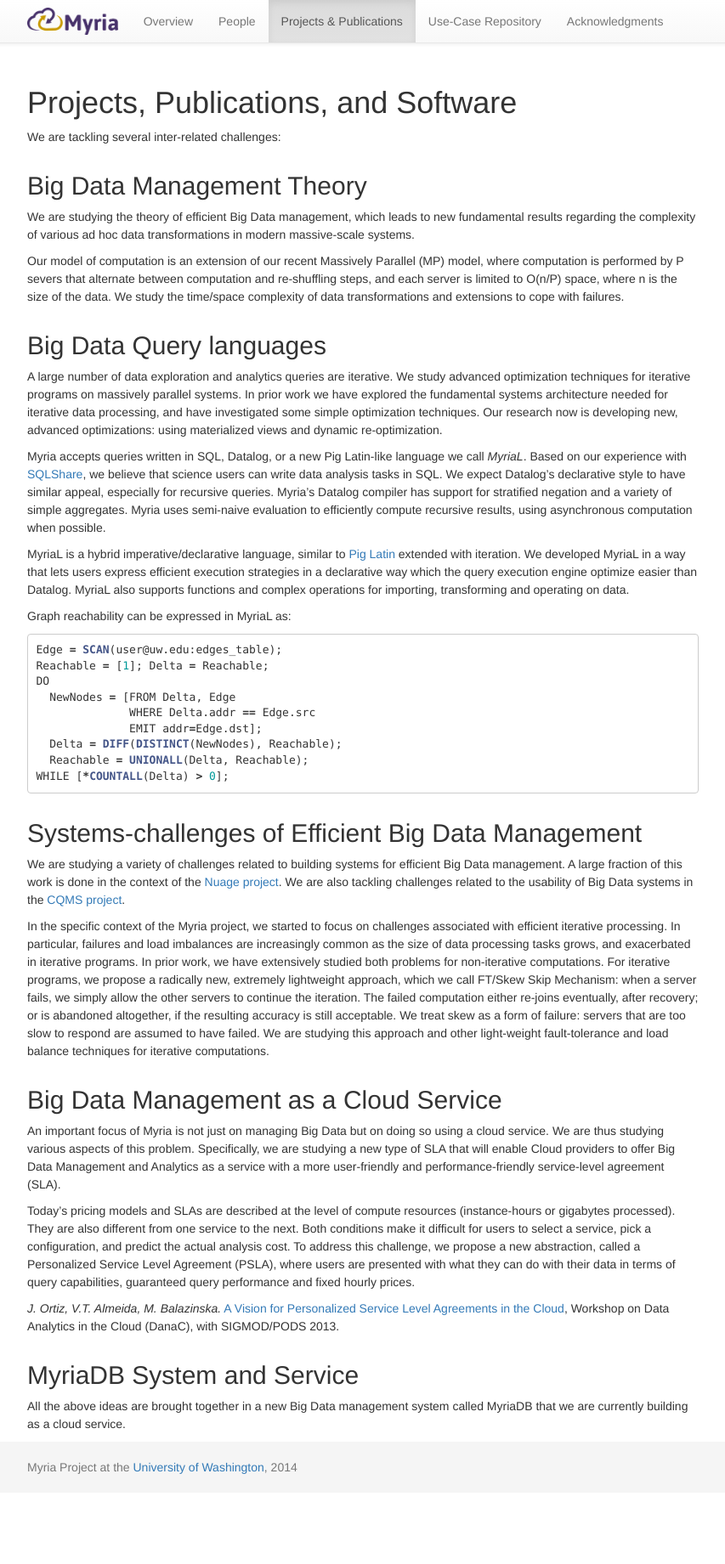
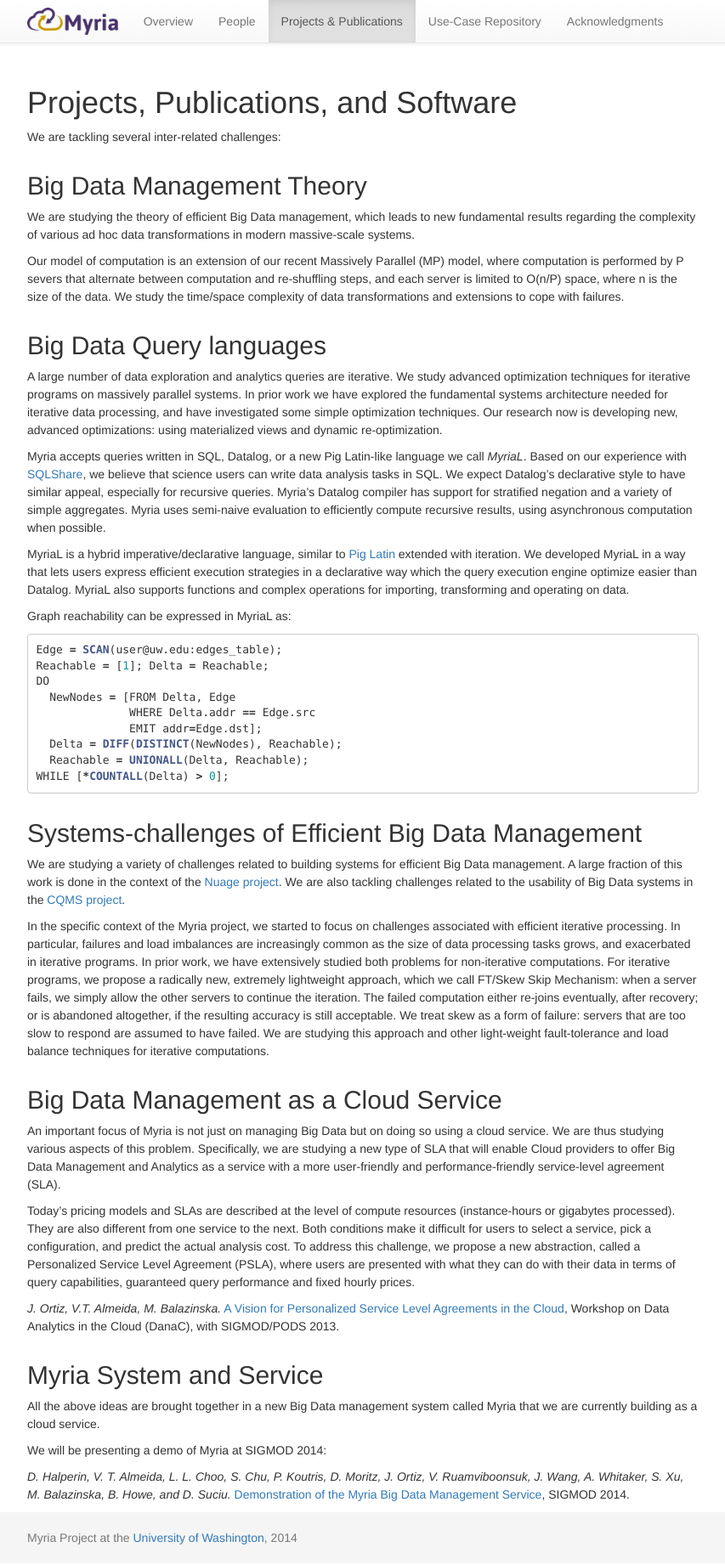
Before and after one commit to uwescience/myria-website, a Jekyll site: the page built from projects.markdown, in a window 1280 px wide. Shown: the whole page at 85% size, without its empty margins (213-1066 px from the left). Built offline with Jekyll 4.4.1, drawn with Linux system fonts in a browser that asks for light colours; nearby versions of some CDN libraries; Markdown is read by kramdown in place of the engine named in the settings; before the commit the page ends 1758 px from its top, so only the background shows below that.

Commit message:
projects: add Myria demo publication

```diff
--- a/projects.markdown
+++ b/projects.markdown
@@ -56,6 +56,11 @@
 *J. Ortiz, V.T. Almeida, M. Balazinska.* [A Vision for Personalized Service Level Agreements in the Cloud](publications/Ortiz_PSLA_2013.pdf), Workshop on Data Analytics in the Cloud (DanaC), with SIGMOD/PODS 2013.
 
 
-## MyriaDB System and Service
+## Myria System and Service
 
-All the above ideas are brought together in a new Big Data management system called MyriaDB that we are currently building as a cloud service.
+All the above ideas are brought together in a new Big Data management system called Myria that we are currently building as a cloud service.
+
+We will be presenting a demo of Myria at SIGMOD 2014:
+
+*D. Halperin, V. T. Almeida, L. L. Choo, S. Chu, P. Koutris, D. Moritz, J. Ortiz, V. Ruamviboonsuk, J. Wang, A. Whitaker, S. Xu, M. Balazinska, B. Howe, and D. Suciu.*
+[Demonstration of the Myria Big Data Management Service](publications/Halperin_Myria_demo_SIGMOD_2014.pdf), SIGMOD 2014.
```
